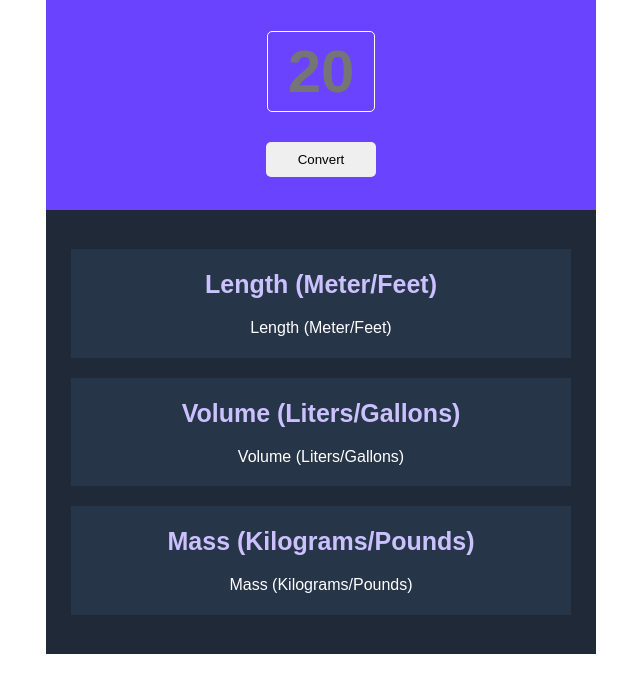
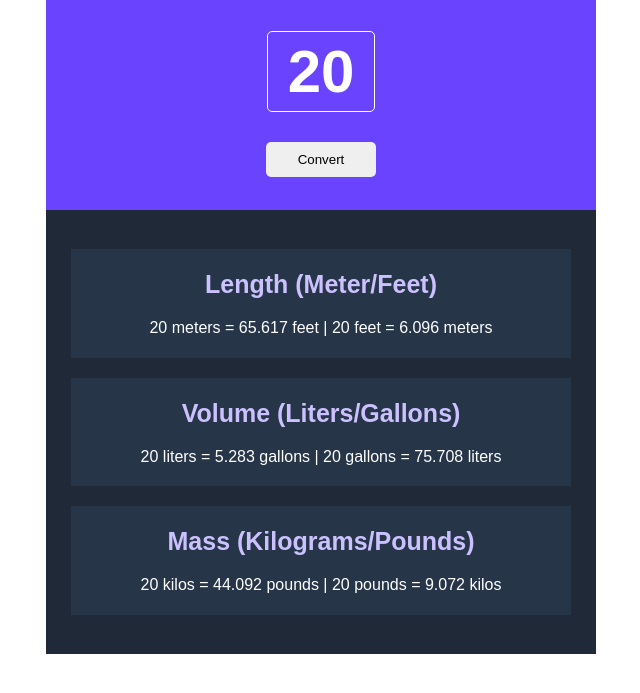
Before and after one commit to Jayawan69/Scrimba-Metric-Imperial-Conversion, a plain HTML site: page index.html in a window 1280 px wide. Both pictures are taken after a click on the button "Convert". Shown: the part 83-776 px from the top of the page, without its empty margins (319-959 px from the left). Drawn offline with Linux system fonts and the light colour scheme.

Commit message:
make button interactive

```diff
--- a/data/data.js
+++ b/data/data.js
@@ -1,14 +1,39 @@
+// 1 meter = 3.281 feet
+// 1 liter = 0.264 gallon
+// 1 kilogram = 2.204 pound
+
+document.querySelector('button').addEventListener('click', ()=>{
+
+})
+
+
+const inputValue = document.querySelector('.input-field').value
+const feetRatio = 3.28084
+const litRatio = 0.2641729
+const kilotRatio = 2.204623
+
+
+
+const conversionValues = {
+  inFeet: inputValue*feetRatio,
+  inMet: inputValue/feetRatio,
+  inGal: inputValue*litRatio,
+  inLit: inputValue/litRatio,
+  inlbs: inputValue*kilotRatio,
+  inKil: inputValue/kilotRatio
+}
+
 export const label = [
   {
     title: 'Length (Meter/Feet)',
-    subtitle: '20 meters = 65.616 feet | 20 feet = 6.096 meters'
+    subTitle: `20 meters = ${conversionValues.inFeet.toFixed(3)} feet | 20 feet = ${conversionValues.inMet.toFixed(3)} meters`
   },
   {
     title: 'Volume (Liters/Gallons)',
-    subtitle: '20 liters = 5.284 gallons | 20 gallons = 75.708 liters'
+    subTitle: `20 liters = ${conversionValues.inGal.toFixed(3)} gallons | 20 gallons = ${conversionValues.inLit.toFixed(3)} liters`
   },
   {
     title: 'Mass (Kilograms/Pounds)',
-    subtitle: '20 kilos = 44.092 pounds | 20 pounds = 9.072 kilos'
+    subTitle: `20 kilos = ${conversionValues.inlbs.toFixed(3)} pounds | 20 pounds = ${conversionValues.inKil.toFixed(3)} kilos`
   }
 ]
--- a/index.html
+++ b/index.html
@@ -10,7 +10,7 @@
       <main>
         <section id="upper-part">
           <h1>Metric/Imperial Unit Conversion</h1>
-          <input type="text" placeholder="20" class="input-field">
+          <input type="text" value="20" class="input-field">
           <button>Convert</button>
         </section>
         <section id="lower-part"></section>
--- a/index.js
+++ b/index.js
@@ -1,9 +1,57 @@
-import {label} from './data/data.js'
+// import {label} from './data/data.js'
+
+document.querySelector('button').addEventListener('click', ()=>{
+
+
+  let inputValue = document.querySelector('.input-field').value
+
+  const feetRatio = 3.28084
+  const litRatio = 0.2641729
+  const kilotRatio = 2.204623
+
+
+
+
+
+
+  const conversionValues = {
+    inFeet: inputValue*feetRatio,
+    inMet: inputValue/feetRatio,
+    inGal: inputValue*litRatio,
+    inLit: inputValue/litRatio,
+    inlbs: inputValue*kilotRatio,
+    inKil: inputValue/kilotRatio
+  }
+
+  const label = [
+    {
+      title: 'Length (Meter/Feet)',
+      subTitle: `${inputValue} meters = ${conversionValues.inFeet.toFixed(3)} feet | ${inputValue} feet = ${conversionValues.inMet.toFixed(3)} meters`
+    },
+    {
+      title: 'Volume (Liters/Gallons)',
+      subTitle: `${inputValue} liters = ${conversionValues.inGal.toFixed(3)} gallons | ${inputValue} gallons = ${conversionValues.inLit.toFixed(3)} liters`
+    },
+    {
+      title: 'Mass (Kilograms/Pounds)',
+      subTitle: `${inputValue} kilos = ${conversionValues.inlbs.toFixed(3)} pounds | ${inputValue} pounds = ${conversionValues.inKil.toFixed(3)} kilos`
+    }
+  ]
+
+
+
 
   const lowerPart = document.getElementById('lower-part')
 
-let innerHTML = ''
 
+  if(inputValue){
+    render()
+  }
+
+
+
+  function render(){
+    lowerPart.innerHTML = ''
     label.forEach(info=>{
       const div = document.createElement('div')
       div.classList.add('dimensions-section')
@@ -13,7 +61,7 @@ label.forEach(info=>{
       title.classList.add('measurement-title')
 
       const subTitle = document.createElement('p')
-  subTitle.textContent = info.title
+      subTitle.textContent = info.subTitle
       subTitle.classList.add('conversion-ratio')
 
       div.append(title)
@@ -21,3 +69,12 @@ label.forEach(info=>{
 
       lowerPart.append(div)
     })
+  }
+})
+
+
+/*
+1 meter = 3.281 feet
+1 liter = 0.264 gallon
+1 kilogram = 2.204 pound
+*/
```
Lines whose indentation alone changed are shown as unchanged.
